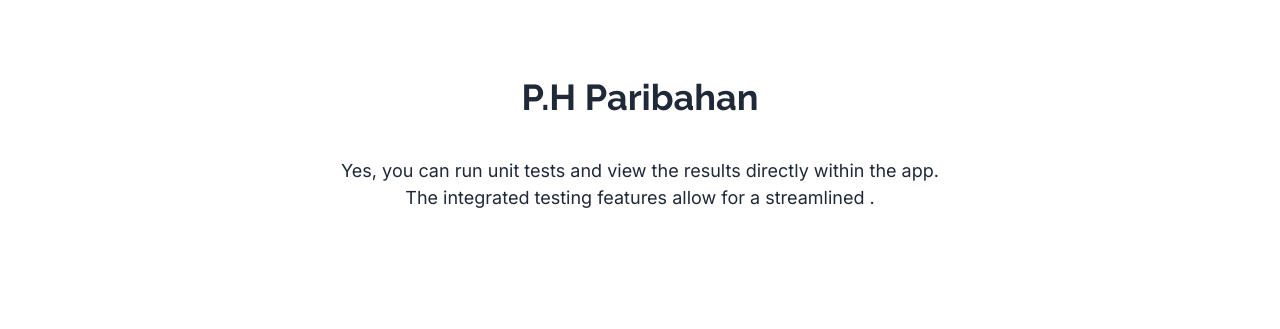
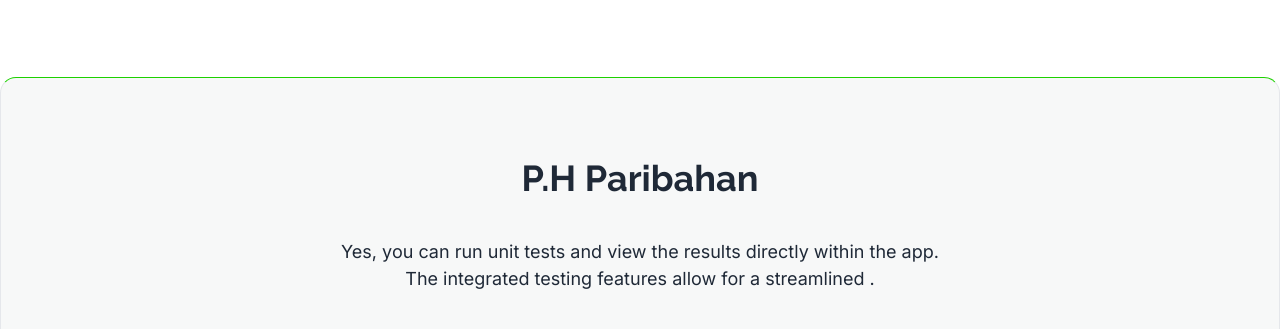
Before and after one commit to SamyaRoy999/Bus-Ticket, a plain HTML site: page index.html in a window 1280 px wide. Shown: the part 1133-1462 px from the top of the page. Drawn offline with nearby package versions, Linux system fonts and the light colour scheme.

Commit message:
add style

```diff
--- a/index.html
+++ b/index.html
@@ -121,7 +121,8 @@
             </div>
         </section>
         <!-- pribohon ditailse -->
-        <!-- border container mx-auto bg-[#F7F8F8] rounded-full mt-20 border-t-[#1dd100] -->
+       <div class="border bg-[#F7F8F8] rounded-2xl mt-20 border-t-[#1dd100]">
+
            <section  class="container mx-auto ">
                <div class="">
                    <h3 class="text-4xl font-bold text-center mt-20 mb-10">P.H Paribahan</h3>
@@ -178,6 +179,7 @@
                    </div>
                </div>
            </section>
+       </div>
 
         <section class="bg-[#F7F8F8] inter-font" id="hiddenInput">
             <div class="container mx-auto ">
```
Lines whose indentation alone changed are shown as unchanged.
